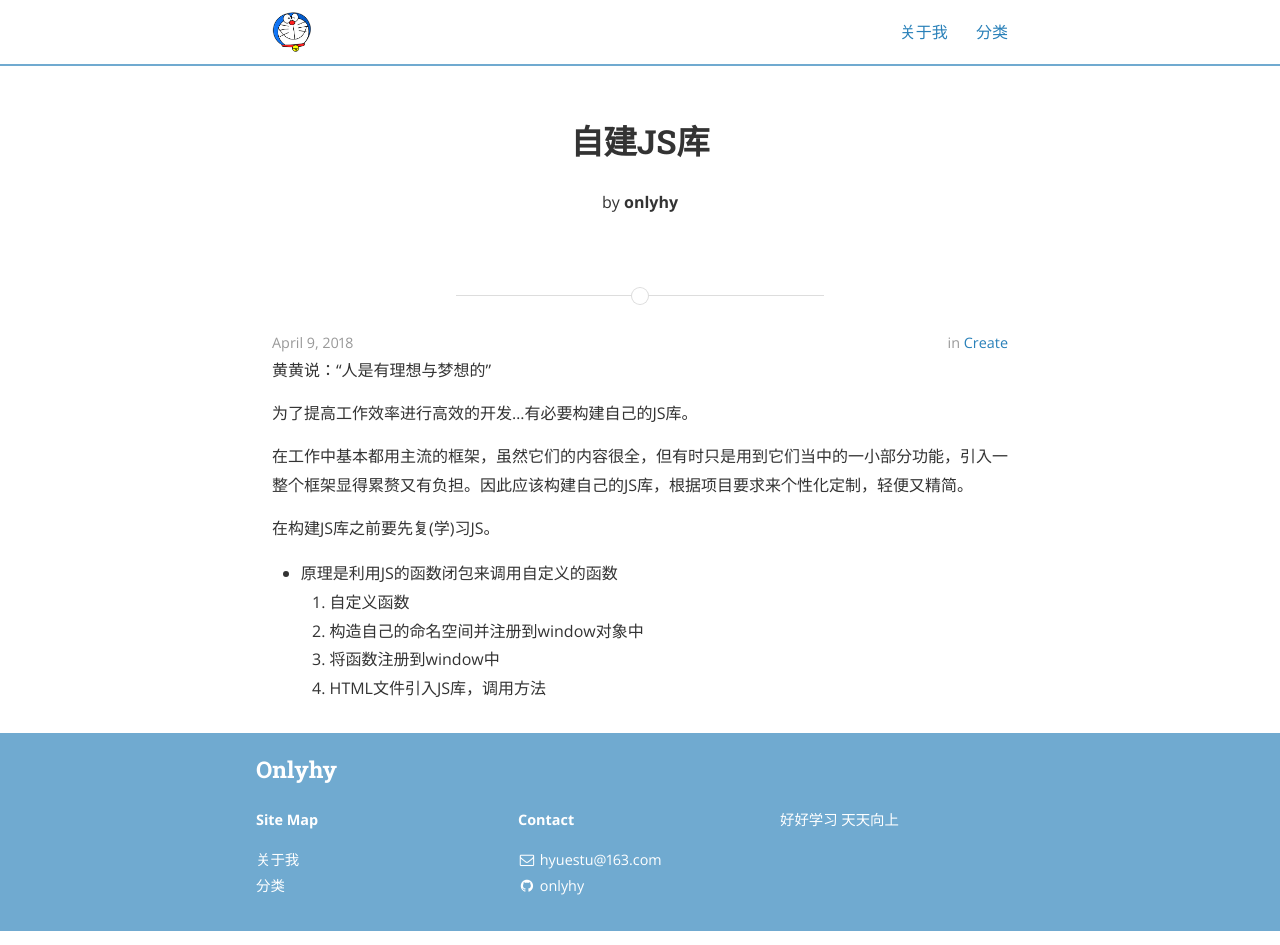
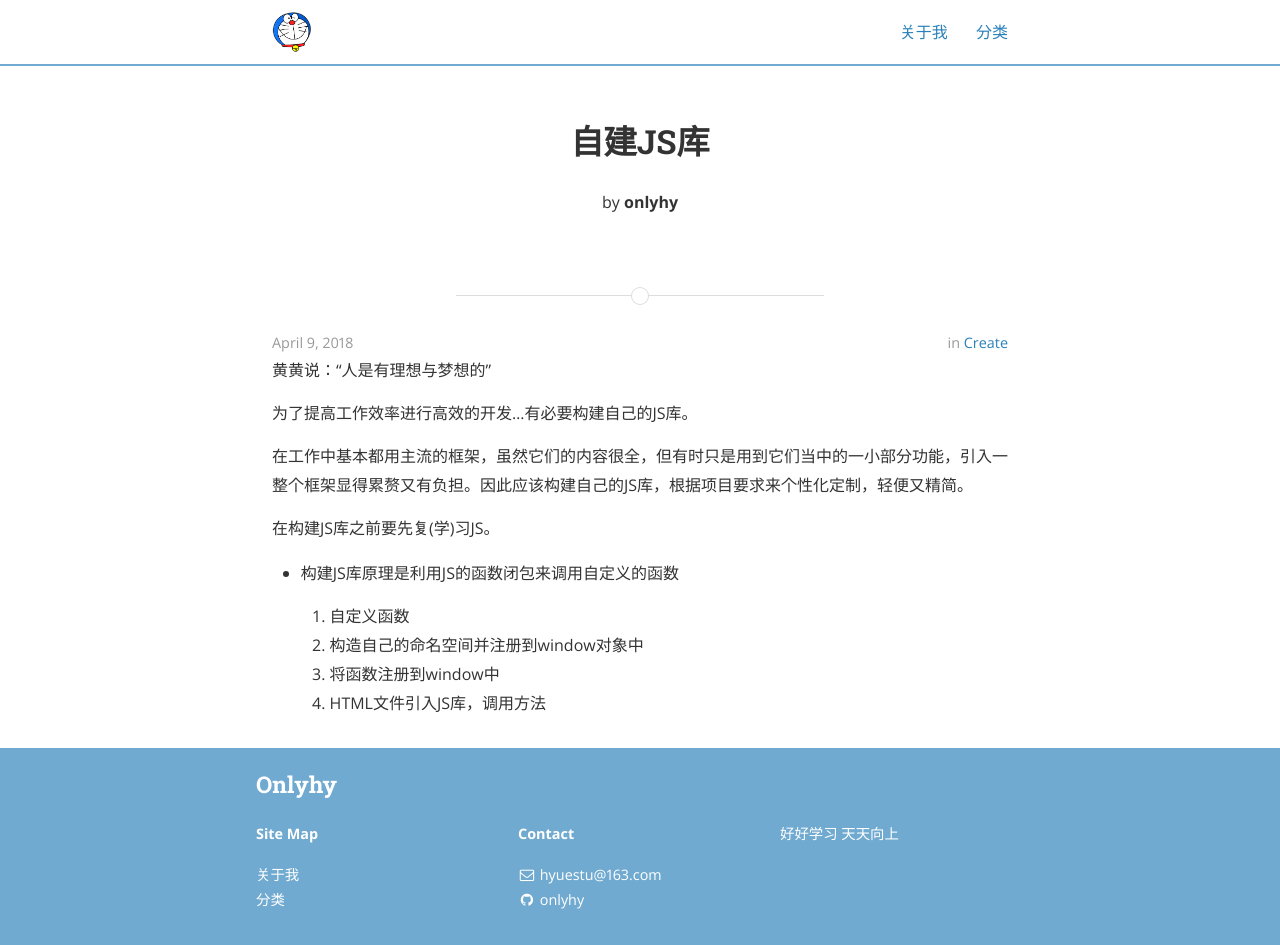
Before and after one commit to onlyhy/onlyhy.github.io, a Jekyll site: the page built from _posts/2018-04-09-create_JS.markdown, in a window 1280 px wide. Built offline with Jekyll 4.4.1, drawn with Linux system fonts in a browser that asks for light colours; nearby versions of some CDN libraries.

Commit message:
:construction:   Create_JS

```diff
--- a/_posts/2018-04-09-create_JS.markdown
+++ b/_posts/2018-04-09-create_JS.markdown
@@ -14,7 +14,8 @@ author: onlyhy
 
 在构建JS库之前要先复(学)习JS。
 
-* 原理是利用JS的函数闭包来调用自定义的函数
+* 构建JS库原理是利用JS的函数闭包来调用自定义的函数
+
     1. 自定义函数
     2. 构造自己的命名空间并注册到window对象中
     3. 将函数注册到window中
```
